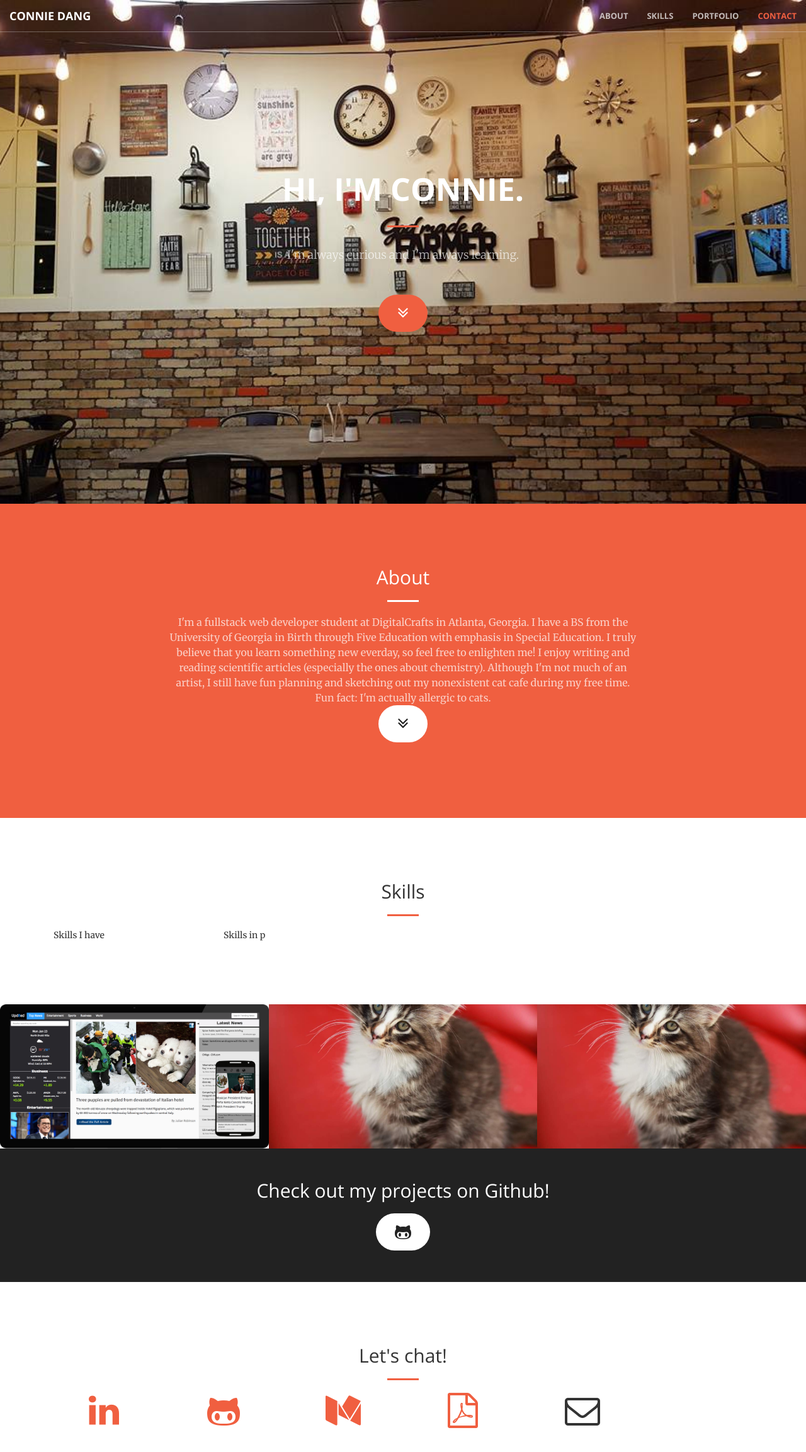
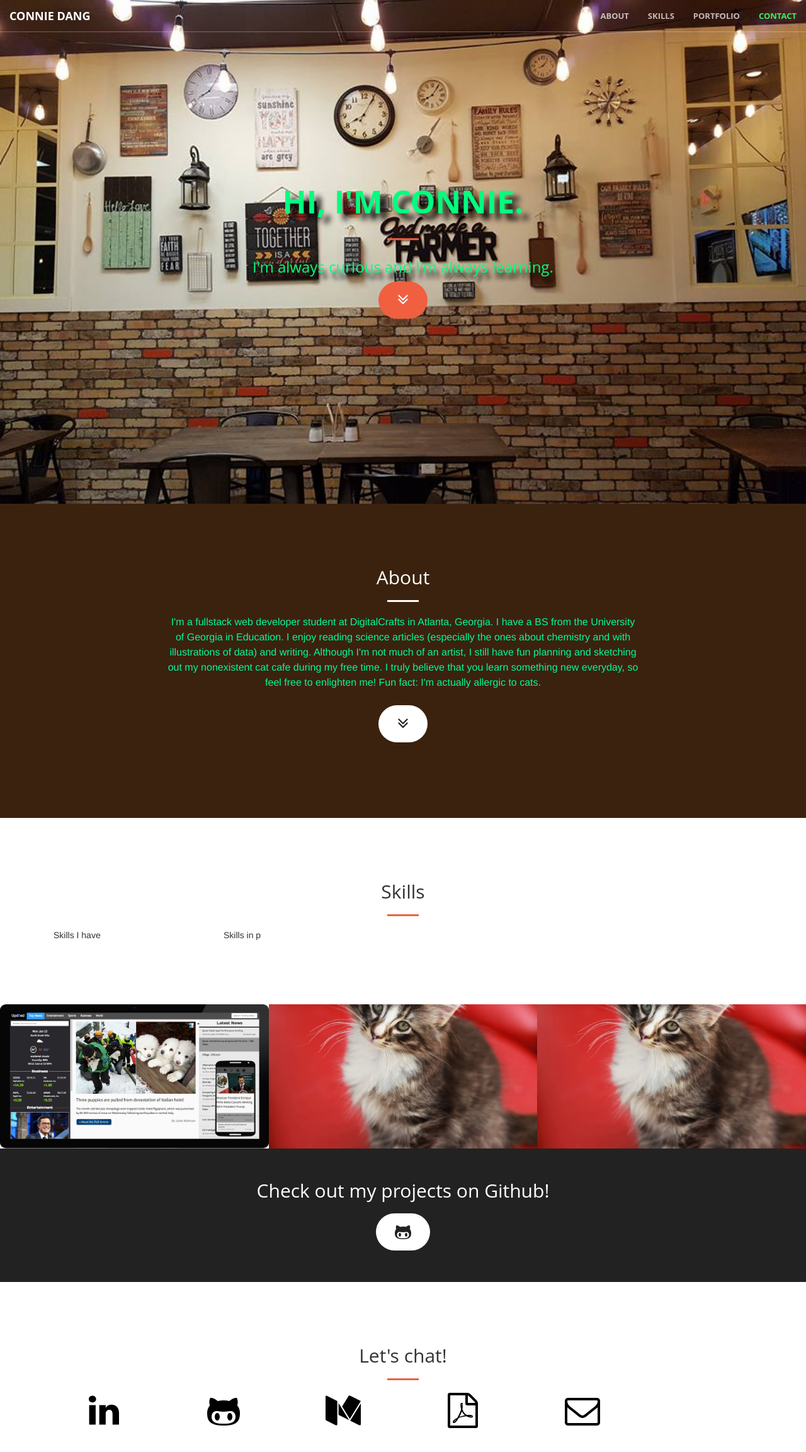
Before and after one commit to dangconnie/portfolio1, a website: page index.html in a window 1280 px wide. Shown: the whole page at 63% size. Drawn offline with nearby package versions, Linux system fonts and the light colour scheme; files whose address does not match are found by name.

Commit message:
color scheme, icons, on hover colors

```diff
--- a/css/creative.css
+++ b/css/creative.css
@@ -23,11 +23,11 @@ a {
   -webkit-transition: all 0.35s;
   -moz-transition: all 0.35s;
   transition: all 0.35s;
-  color: #F05F40;
+  color: black;
 }
 a:hover,
 a:focus {
-  color: #eb3812;
+  color: #40F059;
 }
 h1,
 h2,
@@ -43,14 +43,14 @@ p {
   margin-bottom: 20px;
 }
 .bg-primary {
-  background-color: #F05F40;
+  background-color: #3b220e;
 }
 .bg-dark {
   background-color: #222222;
   color: white;
 }
 .text-faded {
-  color: rgba(255, 255, 255, 0.7);
+  color: mediumspringgreen;
 }
 section {
   padding: 100px 0;
@@ -157,7 +157,8 @@ header {
   background-position: center;
   background-image: url('../images/header.jpg');
   text-align: center;
-  color: white;
+  color: #00ff7f;
+
 }
 header .header-content {
   position: relative;
@@ -170,16 +171,16 @@ header .header-content .header-content-inner h1 {
   text-transform: uppercase;
   margin-top: 0;
   margin-bottom: 0;
-  font-size: 30px;
+  text-shadow: 7px 10px 10px black;
 }
 header .header-content .header-content-inner hr {
   margin: 30px auto;
 }
-header .header-content .header-content-inner p {
+header .header-content .header-content-inner h3 {
   font-weight: 300;
-  color: rgba(255, 255, 255, 0.7);
   font-size: 16px;
   margin-bottom: 50px;
+  text-shadow: 5px 10px 6px black;
 }
 @media (min-width: 768px) {
   header {
@@ -223,7 +224,6 @@ header .header-content .header-content-inner p {
 .service-box p {
   margin-bottom: 0;
 }
-
 .portfolio-box {
   position: relative;
   display: block;
--- a/index.html
+++ b/index.html
@@ -16,9 +16,11 @@
 
     <!-- Custom Fonts -->
     <link href="vendor/font-awesome/css/font-awesome.min.css" rel="stylesheet" type="text/css">
-    <link href='https://fonts.googleapis.com/css?family=Open+Sans:300italic,400italic,600italic,700italic,800italic,400,300,600,700,800' rel='stylesheet' type='text/css'>
-    <link href='https://fonts.googleapis.com/css?family=Merriweather:400,300,300italic,400italic,700,700italic,900,900italic' rel='stylesheet' type='text/css'>
+    <!-- <link href='https://fonts.googleapis.com/css?family=Open+Sans:300italic,400italic,600italic,700italic,800italic,400,300,600,700,800' rel='stylesheet' type='text/css'> -->
+    <!-- <link href='https://fonts.googleapis.com/css?family=Merriweather:400,300,300italic,400italic,700,700italic,900,900italic' rel='stylesheet' type='text/css'> -->
     <link href="https://fonts.googleapis.com/icon?family=Material+Icons" rel="stylesheet">
+    <link href="https://fonts.googleapis.com/css?family=VT323" rel="stylesheet">
+
     <!-- Plugin CSS -->
     <link href="vendor/magnific-popup/magnific-popup.css" rel="stylesheet">
 
@@ -67,7 +69,7 @@
             <div class="header-content-inner">
                 <h1 id="homeHeading">Hi, I'm Connie.</h1>
                 <hr>
-                <p>I'm always curious and I'm always learning.</p>
+                <h3>I'm always curious and I'm always learning.</h3>
                 <a href="#about" class="btn btn-primary btn-xl page-scroll">
                     <i class="fa fa-2x fa-angle-double-down"></i>
                 </a>
@@ -81,7 +83,8 @@
                 <div class="col-lg-8 col-lg-offset-2 text-center">
                     <h2 class="section-heading">About</h2>
                     <hr class="light">
-                    <p class="text-faded">I'm a fullstack web developer student at DigitalCrafts in Atlanta, Georgia. I have a BS from the University of Georgia in Birth through Five Education with emphasis in Special Education. I truly believe that you learn something new everday, so feel free to enlighten me! I enjoy writing and reading scientific articles (especially the ones about chemistry). Although I'm not much of an artist, I still have fun planning and sketching out my nonexistent cat cafe during my free time. Fun fact: I'm actually allergic to cats.<br>
+                    <p class="text-faded">I'm a fullstack web developer student at DigitalCrafts in Atlanta, Georgia. I have a BS from the University of Georgia in Education. I enjoy reading science articles (especially the ones about chemistry and with illustrations of data) and writing. Although I'm not much of an artist, I still have fun planning and sketching out my nonexistent cat cafe during my free time. I truly believe that you learn something new everyday, so feel free to enlighten me! Fun fact: I'm actually allergic to cats.<br>
+                    <br>
                     <a href="#services" class="page-scroll btn btn-default btn-xl sr-button">
                         <i class="fa fa-2x fa-angle-double-down"></i>
                     </a>
@@ -109,10 +112,6 @@
             </div>
         </div>
     </section>
-
-
-
-
     <section class="no-padding" id="portfolio">
         <div class="container-fluid">
             <div class="row no-gutter popup-gallery">
@@ -208,8 +207,9 @@
                 </a>
             </div>
             <div class="col-sm-12 col-md-4 col-lg-2 contact">
-                <i class="fa fa-envelope-o fa-4x sr-contact" target="_blank"></i>
-                <a href="mailto:conniedang576@gmail.com"></a>
+                <a href="mailto:conniedang576@gmail.com">
+                    <i class="fa fa-4x fa-envelope-o sr-contact" target="_blank"></i>
+                </a>
             </div>
         </div>
     </section>
```
Also changed, not shown: README.md, css/creative.min.css, vendor/bootstrap/css/bootstrap.css, vendor/font-awesome/css/font-awesome.css.
